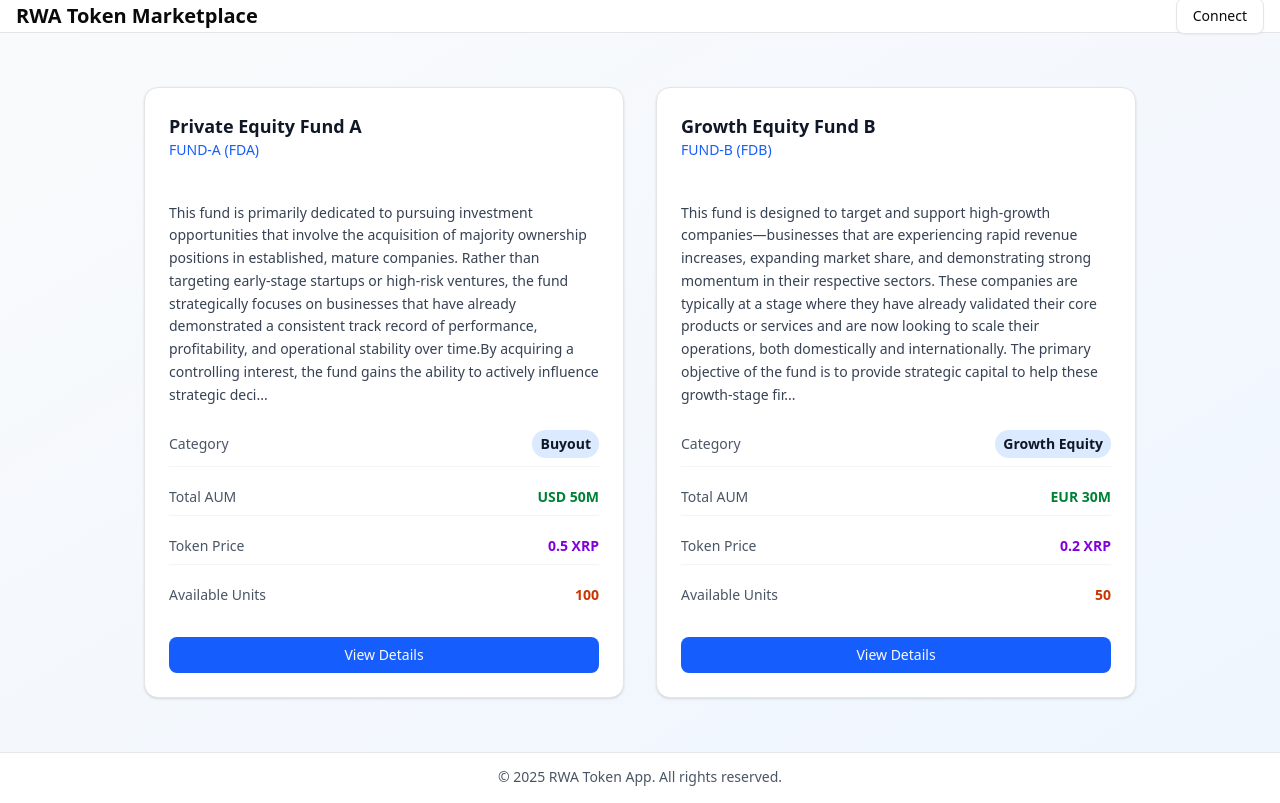
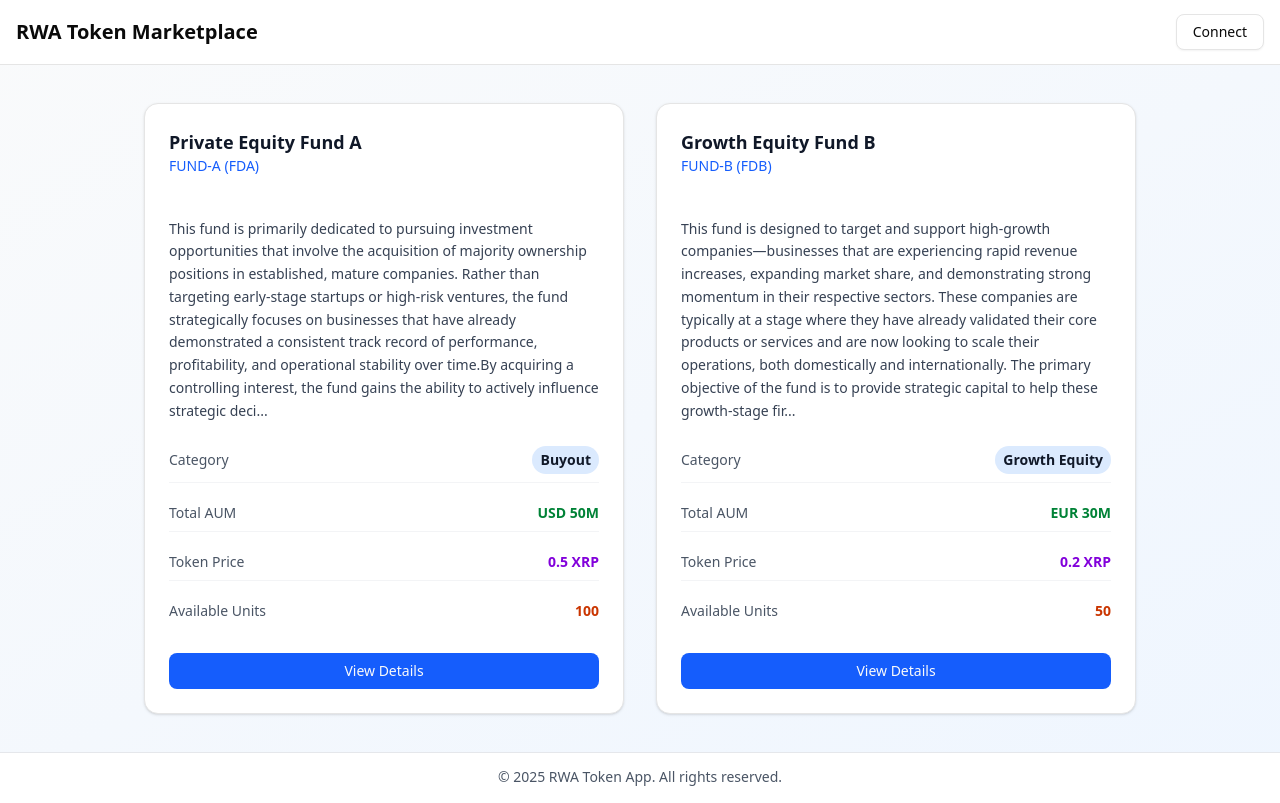
Before and after one commit to yohei-meister/rwa-token-app, a Next.js app in the folder frontend/: page / in a window 1280 px wide. Built offline with nearby package versions, Linux system fonts and the light colour scheme.

Commit message:
Enhance Topbar layout with increased padding for improved aesthetics
* Update Topbar component to increase vertical padding from `p-4` to `py-8` for better visual balance.

```diff
--- a/frontend/src/components/layout/Topbar/index.tsx
+++ b/frontend/src/components/layout/Topbar/index.tsx
@@ -5,7 +5,7 @@ import { WalletConnectButton } from "@/components/layout/Topbar/buttons/WalletCo
 
 export function Topbar() {
   return (
-    <div className="relative flex justify-center items-center p-4 border-b">
+    <div className="relative flex justify-center items-center p-4 py-8 border-b">
       <div className="absolute left-4 flex items-center">
         <Link href="/" className="hover:opacity-80 transition-opacity">
           <h1 className="text-xl font-bold">RWA Token Marketplace</h1>
```
